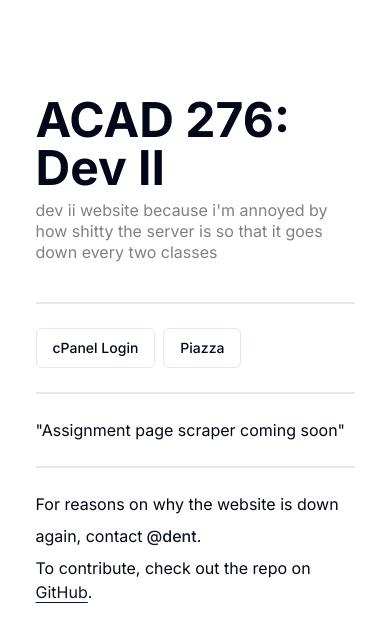
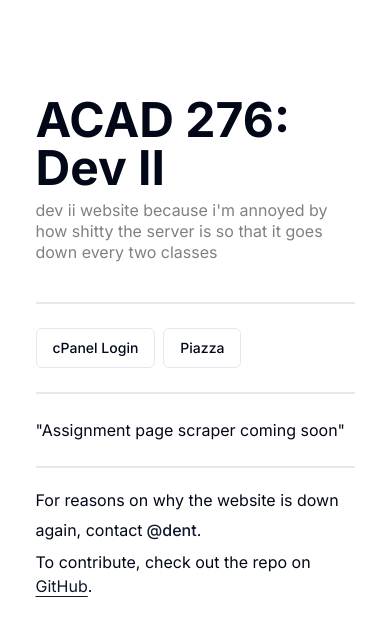
Before and after one commit to bjmoonn/iyawebdevbecausetheotheroneneverworks.com, a Next.js app: page / in a window 390 px wide. Shown: the top 642 px of the page. Built offline with nearby package versions, Linux system fonts and the light colour scheme.

Commit message:
paragraph line height

```diff
--- a/app/page.module.css
+++ b/app/page.module.css
@@ -33,6 +33,10 @@
 
     .emailLink {
       font-size: 12px;
+    }
+
+    .paragraph {
+        line-height: 110%;
     }
   }
 
--- a/app/page.tsx
+++ b/app/page.tsx
@@ -36,7 +36,7 @@ export default function Home() {
           &quot;Assignment page scraper coming soon&quot;
         </div>
       <div className={styles.hr}></div>
-      <div>
+      <div className={styles.paragraph}>
         For reasons on why the website is down again, contact
         <HoverCard>
           <HoverCardTrigger asChild>
```
